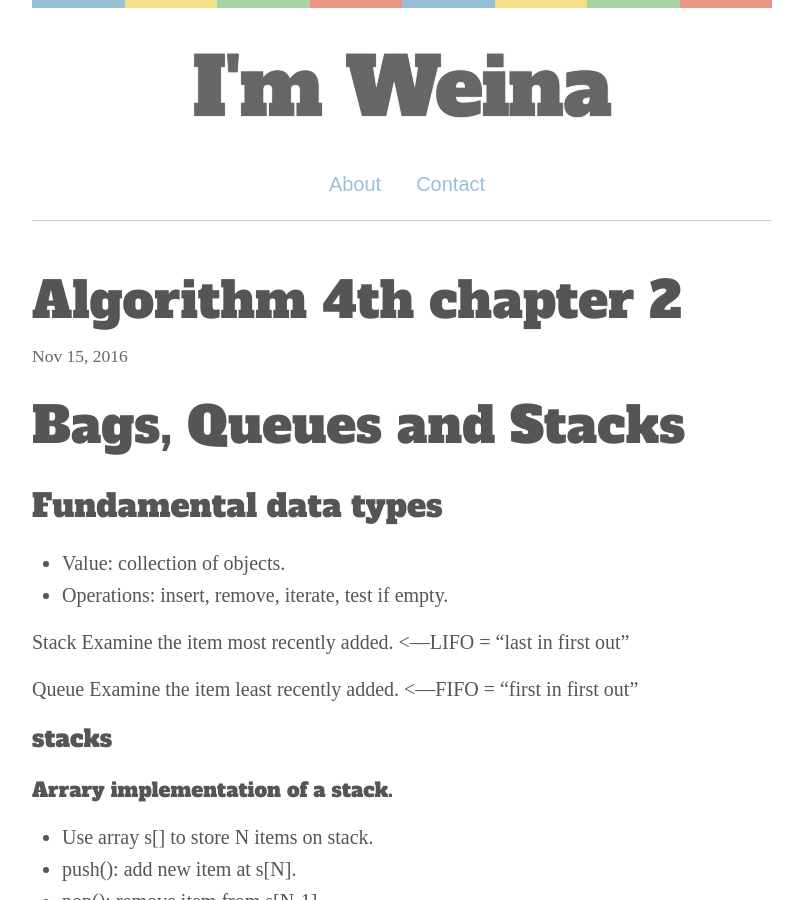
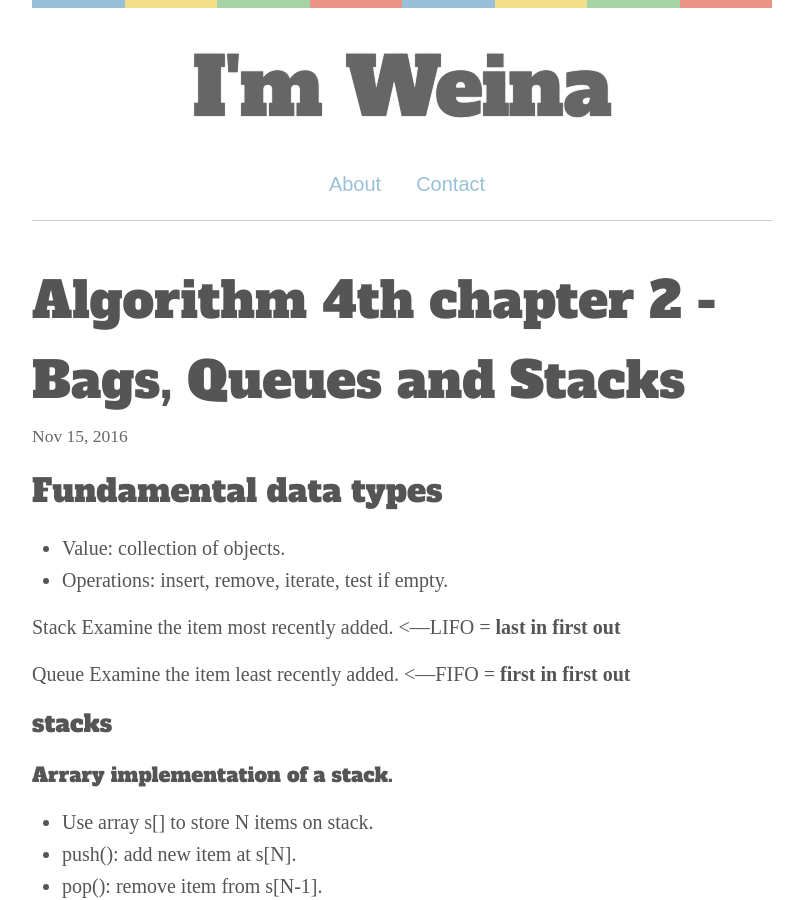
Before and after one commit to weina1117/weina1117.github.io, a Jekyll site: the page built from _posts/2016-11-15-algorithms4-week2.md, in a window 1280 px wide and 900 px high. Shown: the whole window, without its empty margins (238-1041 px from the left). Built offline with Jekyll 4.4.1, drawn with Linux system fonts in a browser that asks for light colours; some web fonts are replaced; comment, search, counter and statistics services are not loaded.

```diff
--- a/_posts/2016-11-15-algorithms4-week2.md
+++ b/_posts/2016-11-15-algorithms4-week2.md
@@ -1,10 +1,7 @@
 ---
 layout: post
-title: Algorithm 4th chapter 2
+title: Algorithm 4th chapter 2 - Bags, Queues and Stacks
 ---
-
-Bags, Queues and Stacks
-=======================
 
 Fundamental data types
 ----------------------
@@ -12,9 +9,9 @@ Fundamental data types
 * Value: collection of objects.
 * Operations: insert, remove, iterate, test if empty.
 
-Stack Examine the item most recently added. <---LIFO = "last in first out"
+Stack Examine the item most recently added. <---LIFO = **last in first out**
 
-Queue Examine the item least recently added. <---FIFO = "first in first out"
+Queue Examine the item least recently added. <---FIFO = **first in first out**
 
 ### stacks
 
```
